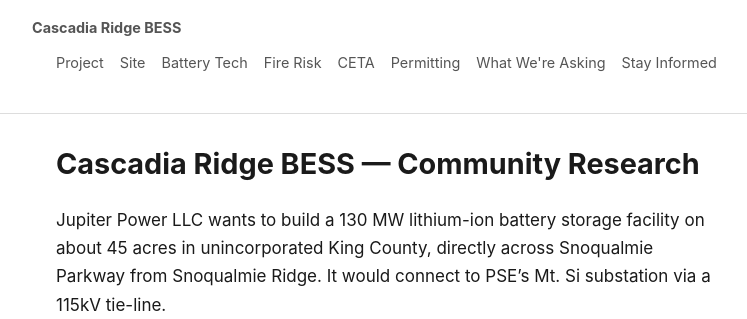
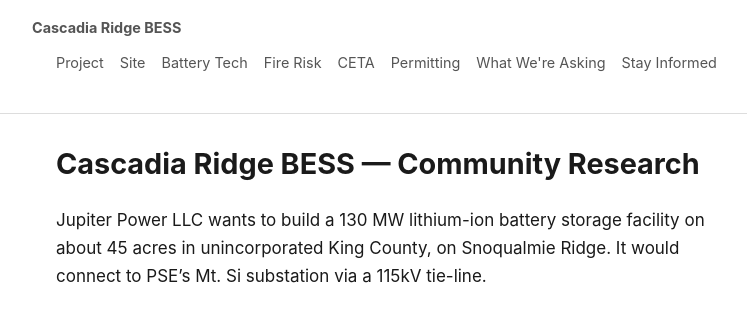
Before and after one commit to calef/cascadia-ridge-bess, a Jekyll site: the page built from index.md, in a window 1280 px wide and 900 px high, cut to the strip 0-319 px from the top of the window. Shown: the whole strip, without its empty margins (256-1003 px from the left). Built offline with Jekyll 4.4.1, drawn with Linux system fonts in a browser that asks for light colours.

```diff
--- a/index.md
+++ b/index.md
@@ -3,7 +3,7 @@ layout: default
 title: "Cascadia Ridge BESS — Community Research"
 ---
 
-Jupiter Power LLC wants to build a 130 MW lithium-ion battery storage facility on about 45 acres in unincorporated King County, directly across Snoqualmie Parkway from Snoqualmie Ridge. It would connect to PSE's Mt. Si substation via a 115kV tie-line.
+Jupiter Power LLC wants to build a 130 MW lithium-ion battery storage facility on about 45 acres in unincorporated King County, on Snoqualmie Ridge. It would connect to PSE's Mt. Si substation via a 115kV tie-line.
 
 <iframe width="100%" height="350" frameborder="0" scrolling="no" marginheight="0" marginwidth="0" src="https://www.openstreetmap.org/export/embed.html?bbox=-121.8680%2C47.5220%2C-121.8490%2C47.5330&layer=mapnik&marker=47.5271%2C-121.8586" style="border: 1px solid #ddd; border-radius: 4px; margin: 1rem 0;"></iframe>
 <small><a href="https://www.openstreetmap.org/?mlat=47.5271&mlon=-121.8586#map=15/47.5271/-121.8586" target="_blank">View larger map</a> — Marker shows approximate center of the proposed site.</small>
```
